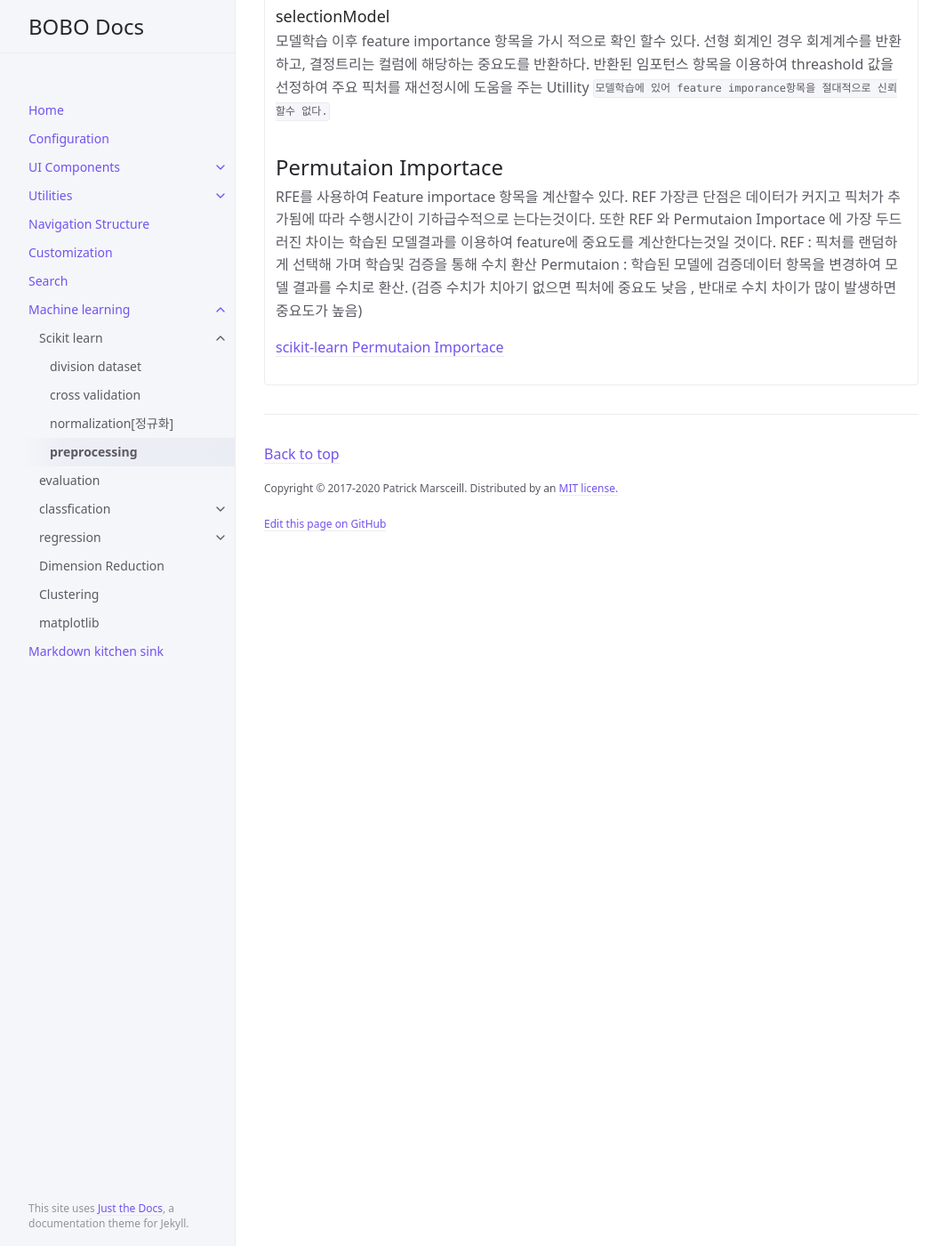
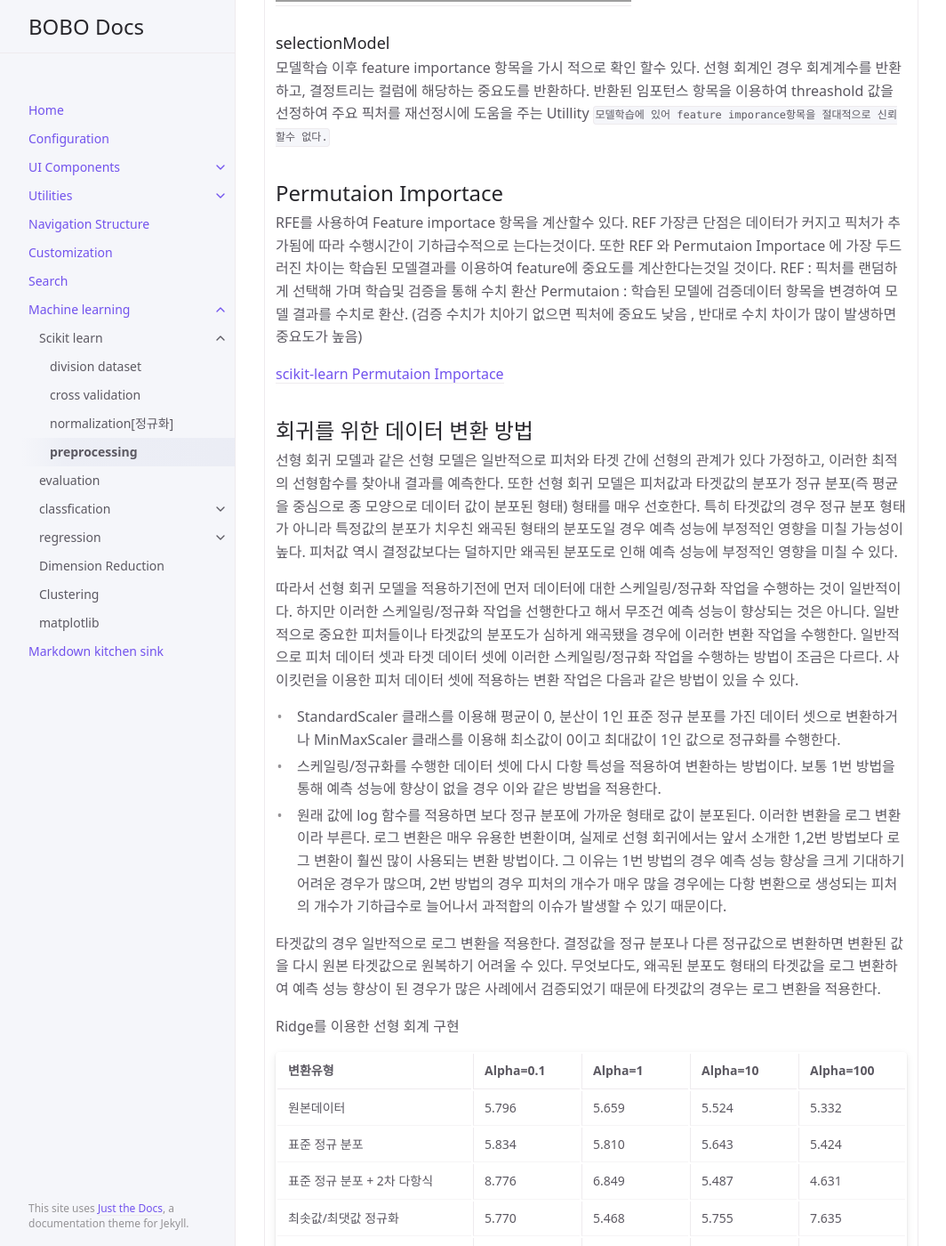
Before and after one commit to boboNote/boboNote.github.io, a Jekyll site: the page built from docs/ml/0210_preprocessing.md, in a window 1280 px wide and 1400 px high, scrolled down 6026 px. Shown: the whole window at 89% size, without its empty margins (107-1171 px from the left). Built offline with Jekyll 4.4.1, drawn with Linux system fonts in a browser that asks for light colours; formulas are drawn with MathJax 3; some of the changed text lies outside the part shown; grey boxes are pictures that could not be loaded.

Commit message:
append .

```diff
--- a/docs/ml/0210_preprocessing.md
+++ b/docs/ml/0210_preprocessing.md
@@ -137,3 +137,44 @@ REF : 픽처를 랜덤하게 선택해 가며 학습및 검증을 통해 수치
 Permutaion : 학습된 모델에 검증데이터 항목을 변경하여 모델 결과를 수치로 환산. (검증 수치가 치아기 없으면 픽처에 중요도 낮음 , 반대로 수치 차이가 많이 발생하면 중요도가 높음)
 
 [scikit-learn Permutaion Importace](https://scikit-learn.org/stable/modules/permutation_importance.html)
+
+## 회귀를 위한 데이터 변환 방법
+선형 회귀 모델과 같은 선형 모델은 일반적으로 피처와 타겟 간에 선형의 관계가 있다 가정하고, 이러한 최적의 선형함수를 찾아내 결과를 예측한다. 또한 선형 회귀 모델은 피처값과 타겟값의 분포가 정규 분포(즉 평균을 중심으로 종 모양으로 데이터 값이 분포된 형태) 형태를 매우 선호한다. 특히 타겟값의 경우 정규 분포 형태가 아니라 특정값의 분포가 치우친 왜곡된 형태의 분포도일 경우 예측 성능에 부정적인 영향을 미칠 가능성이 높다. 피처값 역시 결정값보다는 덜하지만 왜곡된 분포도로 인해 예측 성능에 부정적인 영향을 미칠 수 있다.
+
+따라서 선형 회귀 모델을 적용하기전에 먼저 데이터에 대한 스케일링/정규화 작업을 수행하는 것이 일반적이다. 하지만 이러한 스케일링/정규화 작업을 선행한다고 해서 무조건 예측 성능이 향상되는 것은 아니다. 일반적으로 중요한 피처들이나 타겟값의 분포도가 심하게 왜곡됐을 경우에 이러한 변환 작업을 수행한다. 일반적으로 피처 데이터 셋과 타겟 데이터 셋에 이러한 스케일링/정규화 작업을 수행하는 방법이 조금은 다르다. 사이킷런을 이용한 피처 데이터 셋에 적용하는 변환 작업은 다음과 같은 방법이 있을 수 있다.
+
+- StandardScaler 클래스를 이용해 평균이 0, 분산이 1인 표준 정규 분포를 가진 데이터 셋으로 변환하거나 MinMaxScaler 클래스를 이용해 최소값이 0이고 최대값이 1인 값으로 정규화를 수행한다.
+- 스케일링/정규화를 수행한 데이터 셋에 다시 다항 특성을 적용하여 변환하는 방법이다. 보통 1번 방법을 통해 예측 성능에 향상이 없을 경우 이와 같은 방법을 적용한다.
+- 원래 값에 log 함수를 적용하면 보다 정규 분포에 가까운 형태로 값이 분포된다. 이러한 변환을 로그 변환이라 부른다. 로그 변환은 매우 유용한 변환이며, 실제로 선형 회귀에서는 앞서 소개한 1,2번 방법보다 로그 변환이 훨씬 많이 사용되는 변환 방법이다. 그 이유는 1번 방법의 경우 예측 성능 향상을 크게 기대하기 어려운 경우가 많으며, 2번 방법의 경우 피처의 개수가 매우 많을 경우에는 다항 변환으로 생성되는 피처의 개수가 기하급수로 늘어나서 과적합의 이슈가 발생할 수 있기 때문이다.
+
+타겟값의 경우 일반적으로 로그 변환을 적용한다. 결정값을 정규 분포나 다른 정규값으로 변환하면 변환된 값을 다시 원본 타겟값으로 원복하기 어려울 수 있다. 무엇보다도, 왜곡된 분포도 형태의 타겟값을 로그 변환하여 예측 성능 향상이 된 경우가 많은 사례에서 검증되었기 때문에 타겟값의 경우는 로그 변환을 적용한다.
+
+Ridge를 이용한 선형 회계 구현
+
+|변환유형|Alpha=0.1|Alpha=1|Alpha=10|Alpha=100|
+|:-|:-|:-|:-|:-|
+|원본데이터|5.796|5.659|5.524|5.332|
+|표준 정규 분포|5.834|5.810|5.643|5.424|
+|표준 정규 분포 + 2차 다항식|8.776|6.849|5.487|4.631|
+|최솟값/최댓값 정규화|5.770|5.468|5.755|7.635|
+|최솟값/최댓값 정규화 + 2차 다항식|5.294|4.430|5.186|6.538|
+|로그 변환|4.772|4.676|4.835|6.244|
+
+
+logistic_regression
+
+
+https://dining-developer.tistory.com/18
+
+TODO : skew 처리 관련된 부분 확인 할것.
+REF : https://dining-developer.tistory.com/18
+
+
+TODO :
+공분산 행렬을 통한 백터 =>
+
+공분산 행렬의 기하학적 의미
+데이터가 퍼진 행렬[백터]
+
+
+출처 https://roytravel.tistory.com/64
```
Also changed, not shown: docs/ml/0202_cross_validation.md (+3 -3 lines), docs/ml/0503_Regularization.md (added, +59 -0 lines), docs/ml/0504_logistic_regression.md (added, +37 -0 lines).
